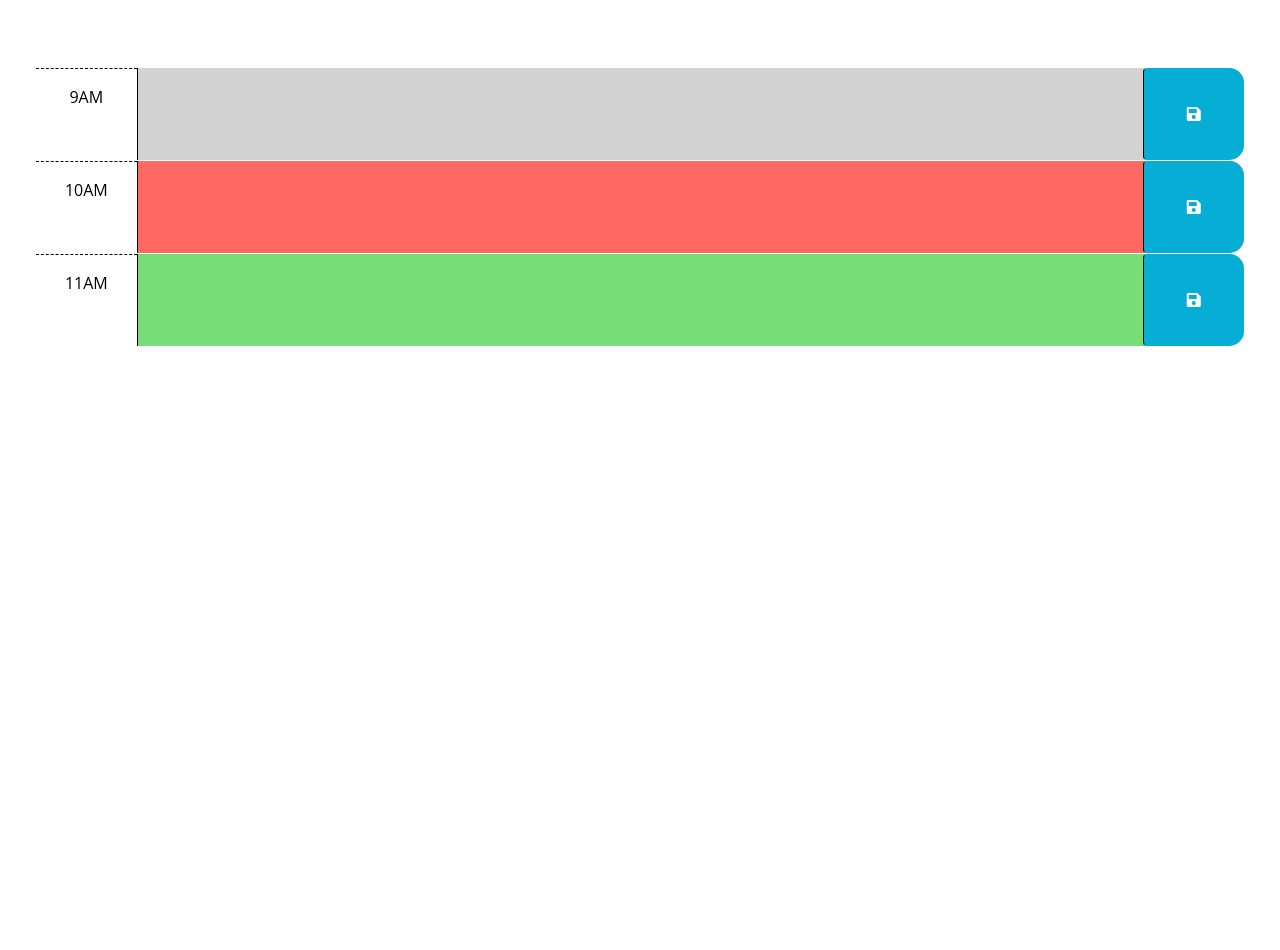
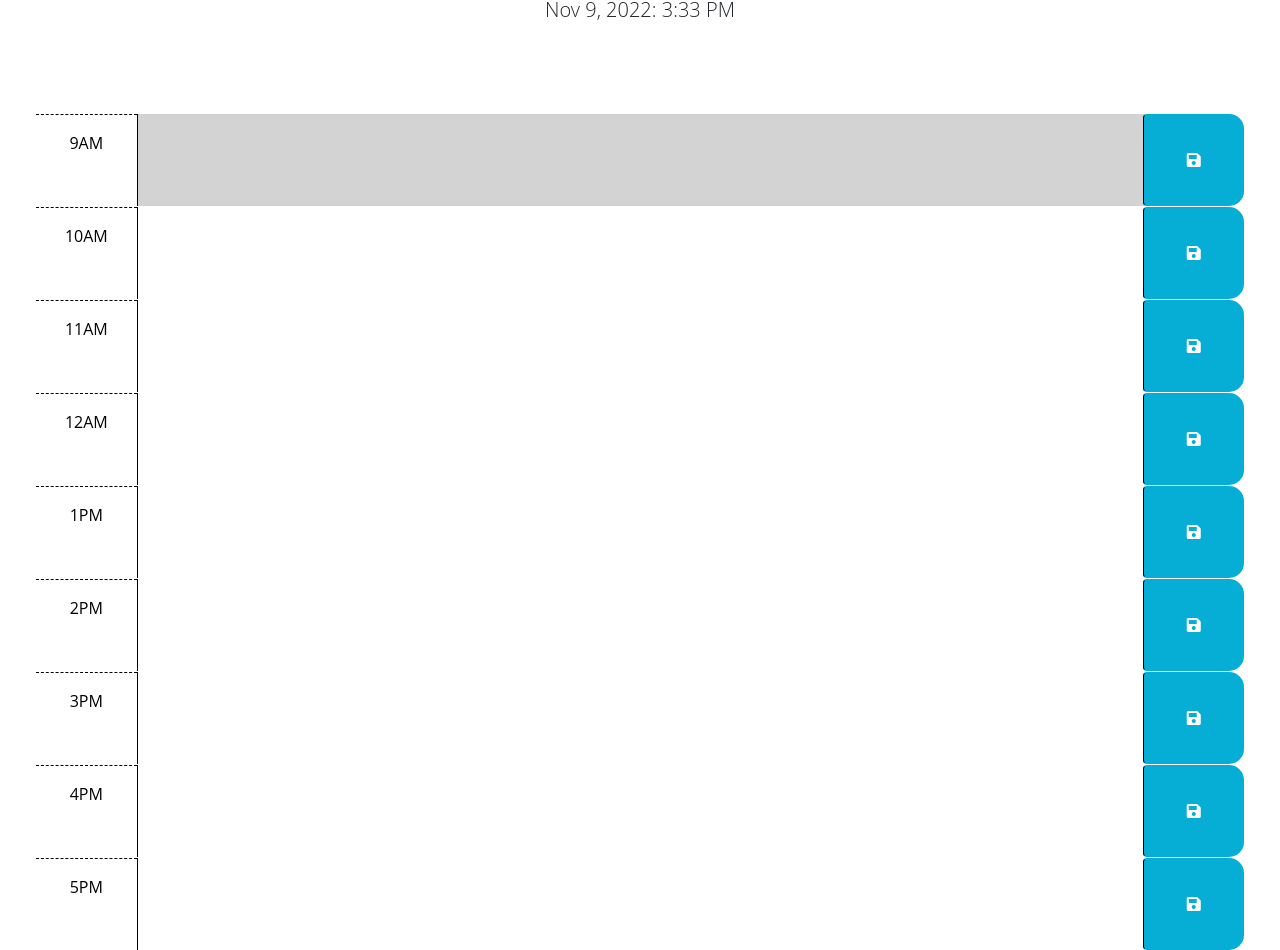
Before and after one commit to calebcarnett/My-Calendar, a plain HTML site: page Develop/index.html in a window 1280 px wide. Shown: the part 184-1134 px from the top of the page. Before the commit the page ends 800 px from the top, so only its background shows below. Drawn offline with nearby package versions, Linux system fonts and the light colour scheme.

Commit message:
added time to display in the header/working on javascript to change the color depending on the time

```diff
--- a/Develop/index.html
+++ b/Develop/index.html
@@ -20,6 +20,7 @@
       href="https://fonts.googleapis.com/css2?family=Fira+Sans:wght@400;700&display=swap"
       rel="stylesheet"
     />
+
     <link rel="stylesheet" href="style.css" />
     <title>Work Day Scheduler</title>
   </head>
@@ -28,21 +29,13 @@
     <header class="p-5 mb-4">
       <h1 class="display-3">Work Day Scheduler</h1>
       <p class="lead">A simple calendar app for scheduling your work day</p>
-      <p id="currentDay" class="lead"></p>
+      <p id="1a" class="lead"></p>
+      <p id="2a"></p>
+
     </header>
     <div class="container-fluid px-5">
-      <!-- Use class for "past", "present", and "future" to apply styles to the
-        time-block divs accordingly. The javascript will need to do this by
-        adding/removing these classes on each div by comparing the hour in the
-        id to the current hour. The html provided below is meant to be an example
-        demonstrating how the css provided can be leveraged to create the
-        desired layout and colors. The html below should be removed or updated
-        in the finished product. Remember to delete this comment once the
-        code is implemented.
-        -->
 
-      <!-- Example of a past time block. The "past" class adds a gray background color. -->
-      <div id="hour-9" class="row time-block past">
+      <div id="hour-9" class="time-block row">
         <div class="col-2 col-md-1 hour text-center py-3">9AM</div>
         <textarea class="col-8 col-md-10 description" rows="3"> </textarea>
         <button class="btn saveBtn col-2 col-md-1" aria-label="save">
@@ -50,8 +43,7 @@
         </button>
       </div>
 
-      <!-- Example of a present time block. The "present" class adds a red background color. -->
-      <div id="hour-10" class="row time-block present">
+      <div id="hour-10" class="time-block row">
         <div class="col-2 col-md-1 hour text-center py-3">10AM</div>
         <textarea class="col-8 col-md-10 description" rows="3"> </textarea>
         <button class="btn saveBtn col-2 col-md-1" aria-label="save">
@@ -59,9 +51,56 @@
         </button>
       </div>
 
-      <!-- Example of a future time block. The "future" class adds a green background color. -->
-      <div id="hour-11" class="row time-block future">
+      <div id="hour-11" class="time-block row">
         <div class="col-2 col-md-1 hour text-center py-3">11AM</div>
+        <textarea class="col-8 col-md-10 description" rows="3"> </textarea>
+        <button class="btn saveBtn col-2 col-md-1" aria-label="save">
+          <i class="fas fa-save" aria-hidden="true"></i>
+        </button>
+      </div>
+
+      <div id="hour-12" class="time-block row">
+        <div class="col-2 col-md-1 hour text-center py-3">12AM</div>
+        <textarea class="col-8 col-md-10 description" rows="3"> </textarea>
+        <button class="btn saveBtn col-2 col-md-1" aria-label="save">
+          <i class="fas fa-save" aria-hidden="true"></i>
+        </button>
+      </div>
+
+      <div id="hour-1" class="time-block row">
+        <div class="col-2 col-md-1 hour text-center py-3">1PM</div>
+        <textarea class="col-8 col-md-10 description" rows="3"> </textarea>
+        <button class="btn saveBtn col-2 col-md-1" aria-label="save">
+          <i class="fas fa-save" aria-hidden="true"></i>
+        </button>
+      </div>
+
+      <div id="hour-2" class="time-block row">
+        <div class="col-2 col-md-1 hour text-center py-3">2PM</div>
+        <textarea class="col-8 col-md-10 description" rows="3"> </textarea>
+        <button class="btn saveBtn col-2 col-md-1" aria-label="save">
+          <i class="fas fa-save" aria-hidden="true"></i>
+        </button>
+      </div>
+
+      <div id="hour-3" class="time-block row">
+        <div class="col-2 col-md-1 hour text-center py-3">3PM</div>
+        <textarea class="col-8 col-md-10 description" rows="3"> </textarea>
+        <button class="btn saveBtn col-2 col-md-1" aria-label="save">
+          <i class="fas fa-save" aria-hidden="true"></i>
+        </button>
+      </div>
+
+      <div id="hour-4" class="time-block row">
+        <div class="col-2 col-md-1 hour text-center py-3">4PM</div>
+        <textarea class="col-8 col-md-10 description" rows="3"> </textarea>
+        <button class="btn saveBtn col-2 col-md-1" aria-label="save">
+          <i class="fas fa-save" aria-hidden="true"></i>
+        </button>
+      </div>
+
+      <div id="hour-5" class="time-block row">
+        <div class="col-2 col-md-1 hour text-center py-3">5PM</div>
         <textarea class="col-8 col-md-10 description" rows="3"> </textarea>
         <button class="btn saveBtn col-2 col-md-1" aria-label="save">
           <i class="fas fa-save" aria-hidden="true"></i>
@@ -77,3 +116,12 @@
     <script src="script.js"></script>
   </body>
 </html>
+     <!-- Use class for "past", "present", and "future" to apply styles to the
+        time-block divs accordingly. The javascript will need to do this by
+        adding/removing these classes on each div by comparing the hour in the
+        id to the current hour. The html provided below is meant to be an example
+        demonstrating how the css provided can be leveraged to create the
+        desired layout and colors. The html below should be removed or updated
+        in the finished product. Remember to delete this comment once the
+        code is implemented.
+        -->
--- a/Develop/script.js
+++ b/Develop/script.js
@@ -21,3 +21,16 @@ $(function () {
   //
   // TODO: Add code to display the current date in the header of the page.
 });
+
+var today = dayjs();
+$('#1a').text(today.format('MMM D, YYYY: h:mm A'));
+
+var hour = today.format("h");
+var takeOut;
+if (hour === "9") {
+  document.getElementById('hour-9').style = "background-color: red; color: white;";
+   } else (hour > "9"); {
+  document.getElementById('hour-9').style = "background-color: #77dd77; color: white;";
+   } if (hour < "9"); {
+  document.getElementById('hour-9').style = "background-color: #d3d3d3; color: white;";
+   }
--- a/Develop/style.css
+++ b/Develop/style.css
@@ -2,6 +2,12 @@ body {
   font-family: 'Open Sans', sans-serif;
   font-size: 16px;
 }
+
+.p-5 {
+  text-align: center;
+}
+
+
 
 textarea {
   background: transparent;
```
